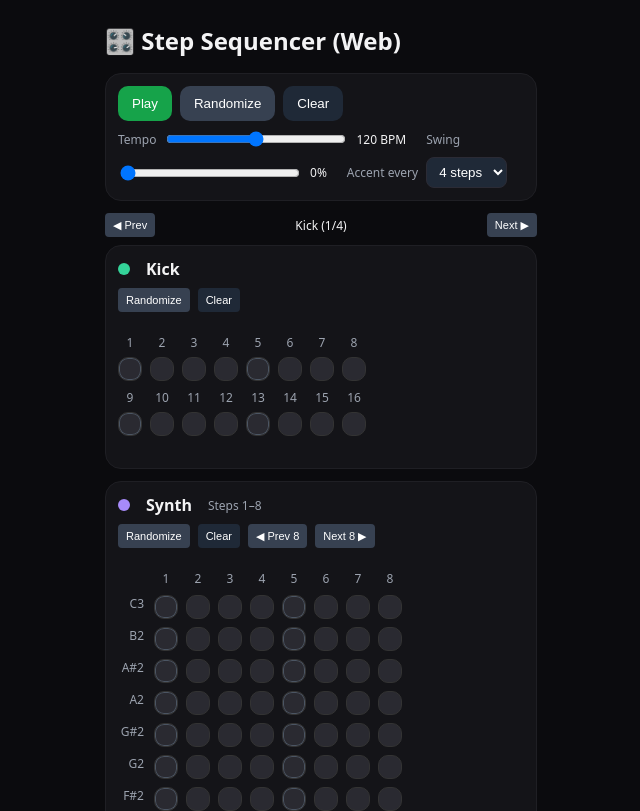
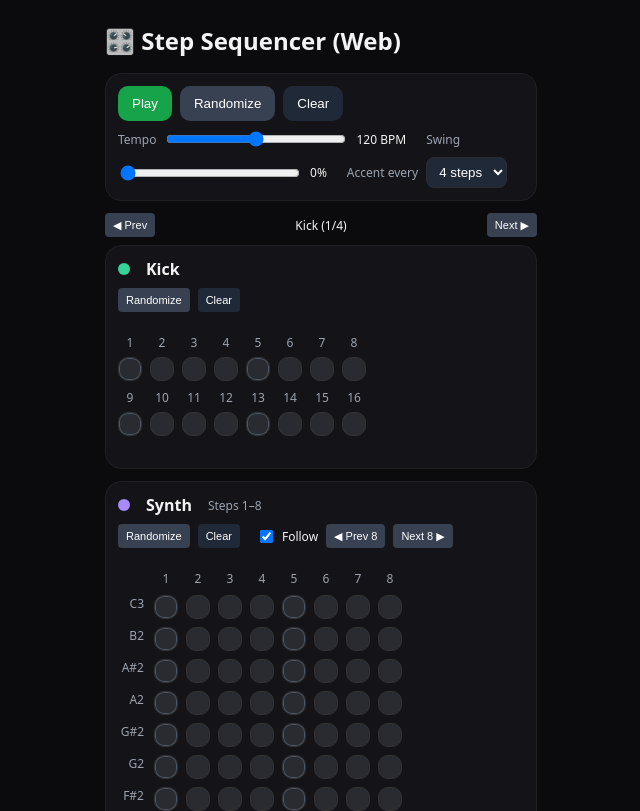
Before and after one commit to Tekknobot/react-stepseq-web, a React (Vite) app: page / in a window 1280 px wide. Shown: the top 811 px of the page, without its empty margins (319-959 px from the left). Built offline with nearby package versions, Linux system fonts and the light colour scheme.

Commit message:
Add follow mechanic.

```diff
--- a/src/App.tsx
+++ b/src/App.tsx
@@ -194,12 +194,15 @@ export default function App() {
   }
 
   const [pianoPage, setPianoPage] = useState(0) // 0 = steps 1–8, 1 = steps 9–16
+  const [followRoll, setFollowRoll] = useState(true) // auto-follow the playhead
 
   function nextPianoPage() {
-    setPianoPage((p) => (p + 1) % 2)
+    setFollowRoll(false);
+    setPianoPage((p) => (p + 1) % 2);
   }
   function prevPianoPage() {
-    setPianoPage((p) => (p - 1 + 2) % 2)
+    setFollowRoll(false);
+    setPianoPage((p) => (p - 1 + 2) % 2);
   }
 
   // ---- Helpers for musical randomization ----
@@ -551,6 +554,14 @@ export default function App() {
     return () => { seq.dispose(); seqRef.current = null }
   }, [drums, synthRoll, accentEvery])
 
+  // Auto-advance the piano roll page to follow the playhead
+  useEffect(() => {
+    if (!followRoll) return;
+    const page = Math.floor(step / 8); // 0 for steps 1–8, 1 for steps 9–16
+    if (page !== pianoPage) setPianoPage(page);
+  }, [step, followRoll, pianoPage]);
+
+
   async function startStop() {
     if (!startedRef.current) { await Tone.start(); startedRef.current = true }
     if (isPlaying) { Tone.Transport.stop(); setIsPlaying(false); setStep(0) }
@@ -744,8 +755,19 @@ export default function App() {
           <button className="button xs" onClick={()=>{
             setState(prev => ({ ...prev, synthRoll: Array(STEPS).fill(null)}))
           }}>Clear</button>
-          <button className="button secondary xs" onClick={prevPianoPage}>◀ Prev 8</button>
-          <button className="button secondary xs" onClick={nextPianoPage}>Next 8 ▶</button>
+
+          {/* Follow toggle */}
+          <label className="small" style={{display:'inline-flex',alignItems:'center',gap:6, marginLeft:8}}>
+            <input
+              type="checkbox"
+              checked={followRoll}
+              onChange={(e)=>setFollowRoll(e.target.checked)}
+            />
+            Follow
+          </label>
+
+          <button className="button secondary xs" onClick={prevPianoPage} disabled={followRoll}>◀ Prev 8</button>
+          <button className="button secondary xs" onClick={nextPianoPage} disabled={followRoll}>Next 8 ▶</button>
         </div>
 
         {/* paged grid */}
```
